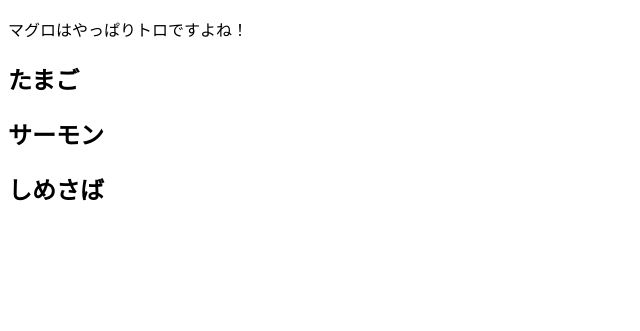
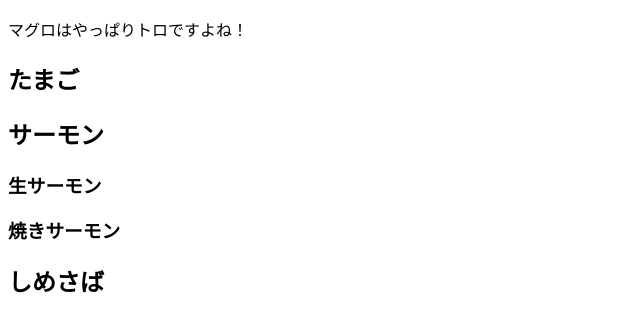
Before and after one commit to saigusa-ez/git_study_20140603, a plain HTML site: page index.html in a window 1280 px wide. Shown: the part 127-458 px from the top of the page, without its empty margins (0-640 px from the left). Drawn offline with Linux system fonts and the light colour scheme.

Commit message:
okawa study commit 2.

```diff
--- a/index.html
+++ b/index.html
@@ -11,6 +11,8 @@
     <p>マグロはやっぱりトロですよね！</p>
     <h2>たまご</h2>
     <h2>サーモン</h2>
+    <h3>生サーモン</h3>
+    <h3>焼きサーモン</h3>
     <h2>しめさば</h2>
   </body>
 </html>
```
